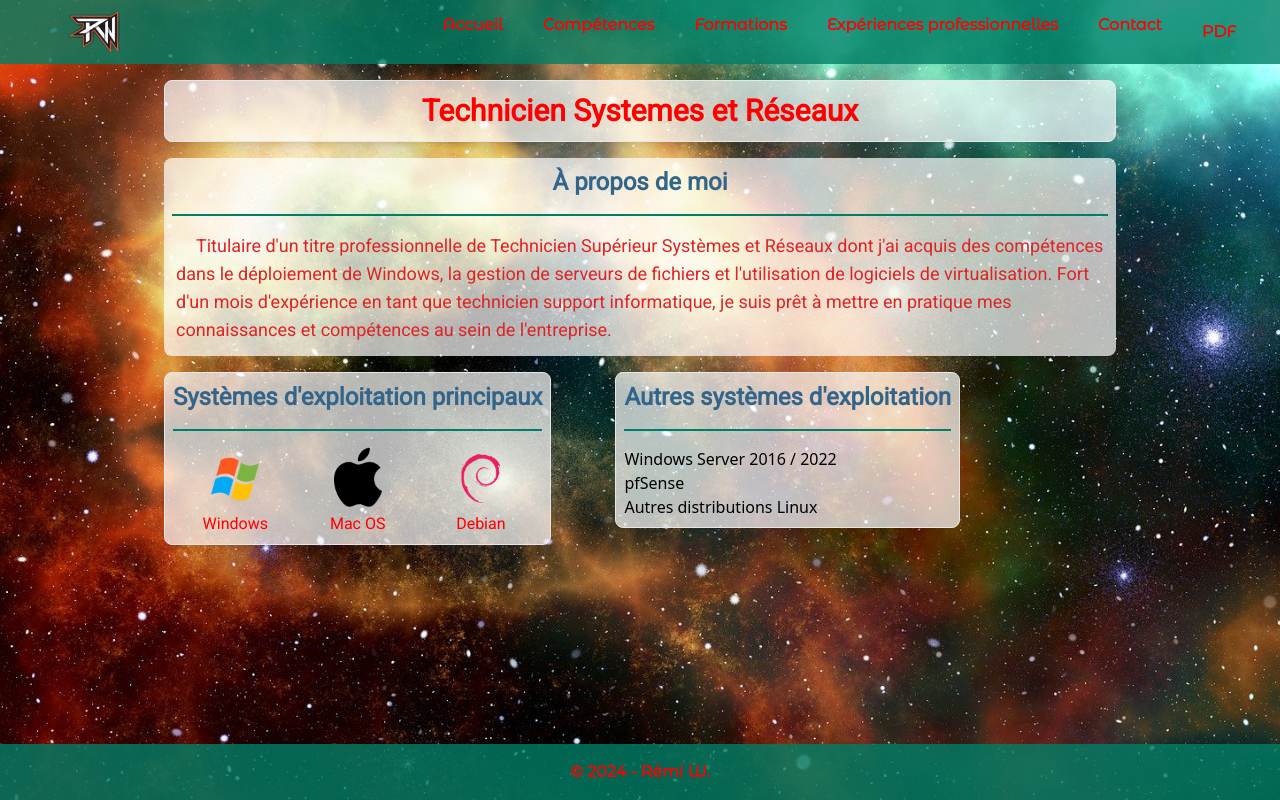
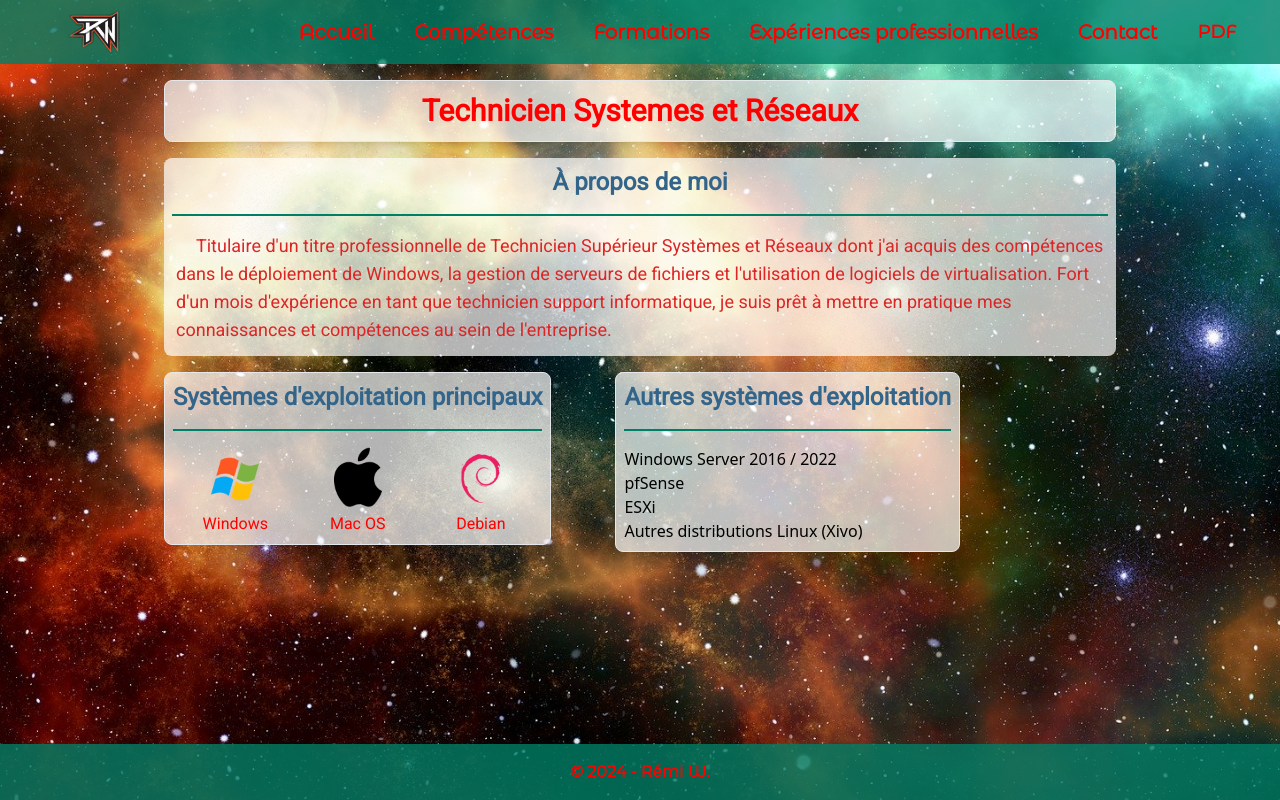
Before and after one commit to Willremi/cv-react, a React (Create React App) app: page /competences/tssr in a window 1280 px wide. Built offline with nearby package versions, Linux system fonts and the light colour scheme; a web font is replaced by a local one.

Commit message:
update tssr 2

```diff
--- a/src/components/Navbar.js
+++ b/src/components/Navbar.js
@@ -58,15 +58,15 @@ const Navbar = () => {
                                 <Link to="/"><img src={rw} alt="RW" className="hidden items-center lg:flex h-18 w-32" /></Link>
                                 <div className="flex-1 flex items-center justify-center lg:items-stretch lg:justify-between">
                                     <div className="flex-shrink-0 flex items-center">
-                                        <img src={rw} alt="RW" className="block lg:hidden w-32 h-18" />
+                                        <img src={rw} alt="RW" className="block lg:hidden w-32 h-18 py-1" />
                                     </div>
                                     <div className="hidden lg:block sm:ml-6">
                                         <div className="flex space-x-4">
                                             {navigation.map((item) => (
-                                                <div key={item.name} className="relative group">
+                                                <div key={item.name} className="relative group py-2">
                                                     <Link
                                                         to={item.href}
-                                                        className={`text-div-red px-3 py-2 rounded-md text-md font-extrabold font-police hover:bg-div-blue hover:text-white ${classNames(
+                                                        className={`text-div-red px-3 py-2 rounded-md text-xl font-extrabold font-police hover:bg-div-blue hover:text-white ${classNames(
                                                             (location.pathname === item.href) && activeLink
                                                         )}`}
                                                     >
@@ -87,7 +87,7 @@ const Navbar = () => {
                                                     )}
                                                 </div>
                                             ))}
-                                            <p onClick={saveFile} className="text-div-red px-3 py-2 rounded-md text-md font-bold font-police hover:bg-div-blue hover:text-white">PDF</p>
+                                            <p onClick={saveFile} className="text-div-red px-3 py-2 rounded-md text-lg font-bold font-police hover:bg-div-blue hover:text-white">PDF</p>
                                         </div>
                                     </div>
                                 </div>
--- a/src/pages/Tssr.js
+++ b/src/pages/Tssr.js
@@ -53,7 +53,8 @@ const Tssr = () => {
                             <ul>
                                 <li>Windows Server 2016 / 2022</li>
                                 <li>pfSense</li>
-                                <li>Autres distributions Linux</li>
+                                <li>ESXi</li>
+                                <li>Autres distributions Linux (Xivo)</li>
                             </ul>
                         </div>
                     </div>
```
